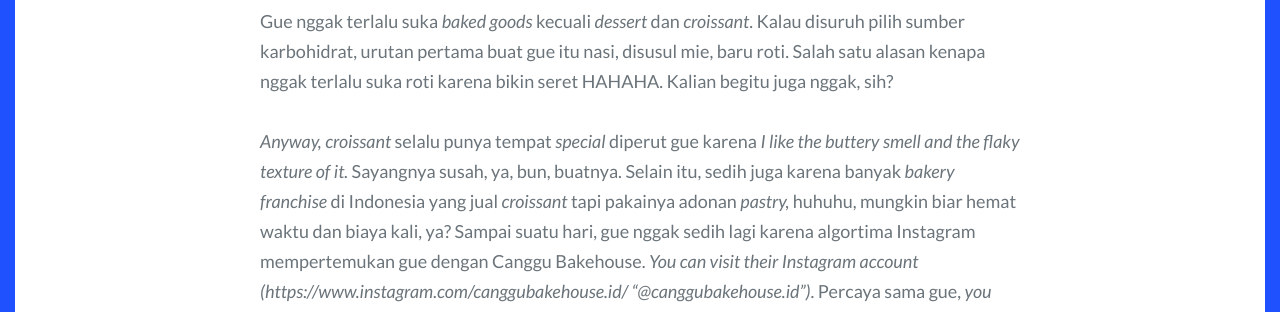
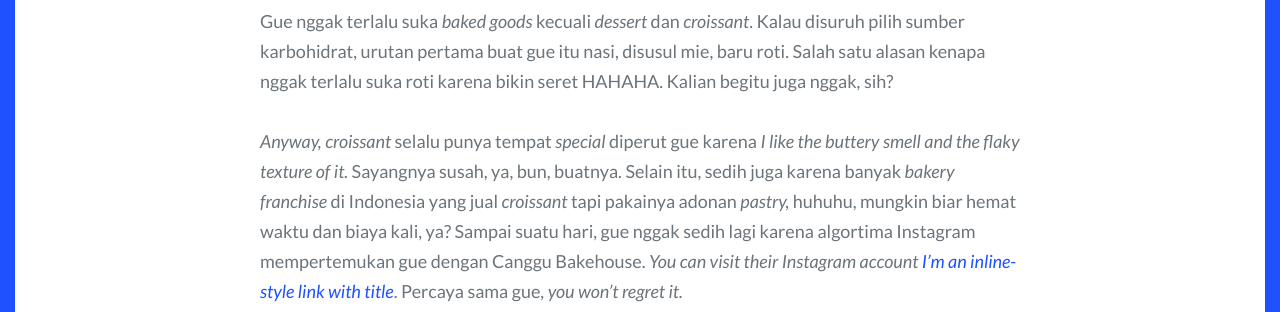
Before and after one commit to audreystour/audreystour.github.io, a Jekyll site: the page built from _posts/2023-01-01-r&r-canggu-bakehouse.md, in a window 1280 px wide and 900 px high, scrolled down 1040 px, cut to the strip 10-322 px from the top of the window. Built offline with Jekyll 4.4.1, drawn with Linux system fonts in a browser that asks for light colours; some web fonts are replaced; comment, search, counter and statistics services are not loaded; some of the changed text lies outside the part shown.

Commit message:
Update 2023-01-01-r&r-canggu-bakehouse.md

```diff
--- a/_posts/2023-01-01-r&r-canggu-bakehouse.md
+++ b/_posts/2023-01-01-r&r-canggu-bakehouse.md
@@ -9,7 +9,7 @@
 
 Gue nggak terlalu suka *baked goods* kecuali *dessert* dan *croissant*. Kalau disuruh pilih sumber karbohidrat, urutan pertama buat gue itu nasi, disusul mie, baru roti. Salah satu alasan kenapa nggak terlalu suka roti karena bikin seret HAHAHA. Kalian begitu juga nggak, sih?
 
-*Anyway, croissant* selalu punya tempat *special* diperut gue karena *I like the buttery smell and the flaky texture of it.* Sayangnya susah, ya, bun, buatnya. Selain itu, sedih juga karena banyak *bakery franchise* di Indonesia yang jual *croissant* tapi pakainya adonan *pastry,* huhuhu, mungkin biar hemat waktu dan biaya kali, ya? Sampai suatu hari, gue nggak sedih lagi karena algortima Instagram mempertemukan gue dengan Canggu Bakehouse. *You can visit their Instagram account (https://www.instagram.com/canggubakehouse.id/ "@canggubakehouse.id")*. Percaya sama gue, *you won’t regret it.*
+*Anyway, croissant* selalu punya tempat *special* diperut gue karena *I like the buttery smell and the flaky texture of it.* Sayangnya susah, ya, bun, buatnya. Selain itu, sedih juga karena banyak *bakery franchise* di Indonesia yang jual *croissant* tapi pakainya adonan *pastry,* huhuhu, mungkin biar hemat waktu dan biaya kali, ya? Sampai suatu hari, gue nggak sedih lagi karena algortima Instagram mempertemukan gue dengan Canggu Bakehouse. *You can visit their Instagram account [I'm an inline-style link with title](https://www.instagram.com/canggubakehouse.id/ "@canggubakehouse.id")*. Percaya sama gue, *you won’t regret it.*
 <!--more-->
 
 {% include image_caption.html imageurl="assets/css/images/2 – canggu bakehouse.jpg" title="CangguBakehouse" caption="Canggu Bakehouse" %}
@@ -28,19 +28,22 @@
 
 *Here’s my rating and reviews for Canggu Bakehouse’s croissants.* Sebelumnya, gue baru coba beberapa varian rasa dan akan balik untuk coba varian lainnya. *So, please be aware there might be a new post for an update of this reviews.*
 
-##Croissant – Vanilla Salted Caramel
+## Croissant – Vanilla Salted Caramel
+
 **Rp 28.000**
 **9/10**
 
 *Flaky, buttery, and sweet.* Akan jauh lebih enak kalau langsung dimakan. Tekstur *filling*-nya lembut, rasa *vanilla*-nya cukup kuat, dan nggak terlalu manis. *Filling*-nya juga nggak pelit. *Overall* suka banget, mungkin karena gue juga suka rasa *vanilla*. Ada *topping caramel crust* dan kayaknya mereka juga kasih antara *caramel glazed* di atas *croissant*-nya atau ditaburi bubuk *caramel* gitu. Lumayan ngeyangin, jadi cocok untuk sarapan atau cuma mau ganjal perut. Sangat rekomen buat kalian yang suka atau lagi mau rasa manis. Setiap mampir lagi, ini varian rasa yang pasti gue beli.
 
-##Croissant – Smoked Beef and Cheese
+## Croissant – Smoked Beef and Cheese
+
 **Rp 30.000**
 **9/10**
 
 Kalau tadi manis, sekarang gurih. Rasanya nggak kalah sama yang sebelumnya. *Croissant*-nya *flaky* dan *buttery* juga. Di dalamnya ada *smoked beef, cheese,* dan saus *mayonnaise.* Yang paling penting, isiannya nggak pelit! Varian yang ini menurut gue lebih ngenyangin, mungkin karena ada lebih banyak protein di isiannya. Untuk varian ini kayaknya harus banget minta dihangatin biar lebih enak waktu dimakan. Buat kalian yang lebih suka gurih atau mau yang lebih ngenyangin, varian *smoked beef and cheese* ini sangat rekomen.
 
-##Croissant – Srikaya
+## Croissant – Srikaya
+
 **6/10**
 
 Harganya lupa, huhuhu. Struk belanjanya juga ilang, tapi kayaknya, sih, harganya **Rp 28.000**. Gue beli varian ini di cabang Pos Bloc, tapi terakhir liat menu mereka udah nggak ada lagi. Ya, gimanapun itu tetap akan gue *review*. Untuk *croissant* tekstur, *flaky,* dan *buttery*-nya tetap sama dengan varian *croissant* lainnya. Sebagai penyuka srikaya, *very sad to say* rasanya biasa aja, *nothing special*. Varian yang ini nggak ada *filling*-nya, jadi srikayanya itu ada di bagian atas *croissant* atau sebagai *shell*-nya gitu. *Simple*-nya kayak bagian luarnya *choux*. Di luar dari itu semua, tetap enak, kok, tapi gue lebih pilih untuk coba varian rasa lainnya.
```
